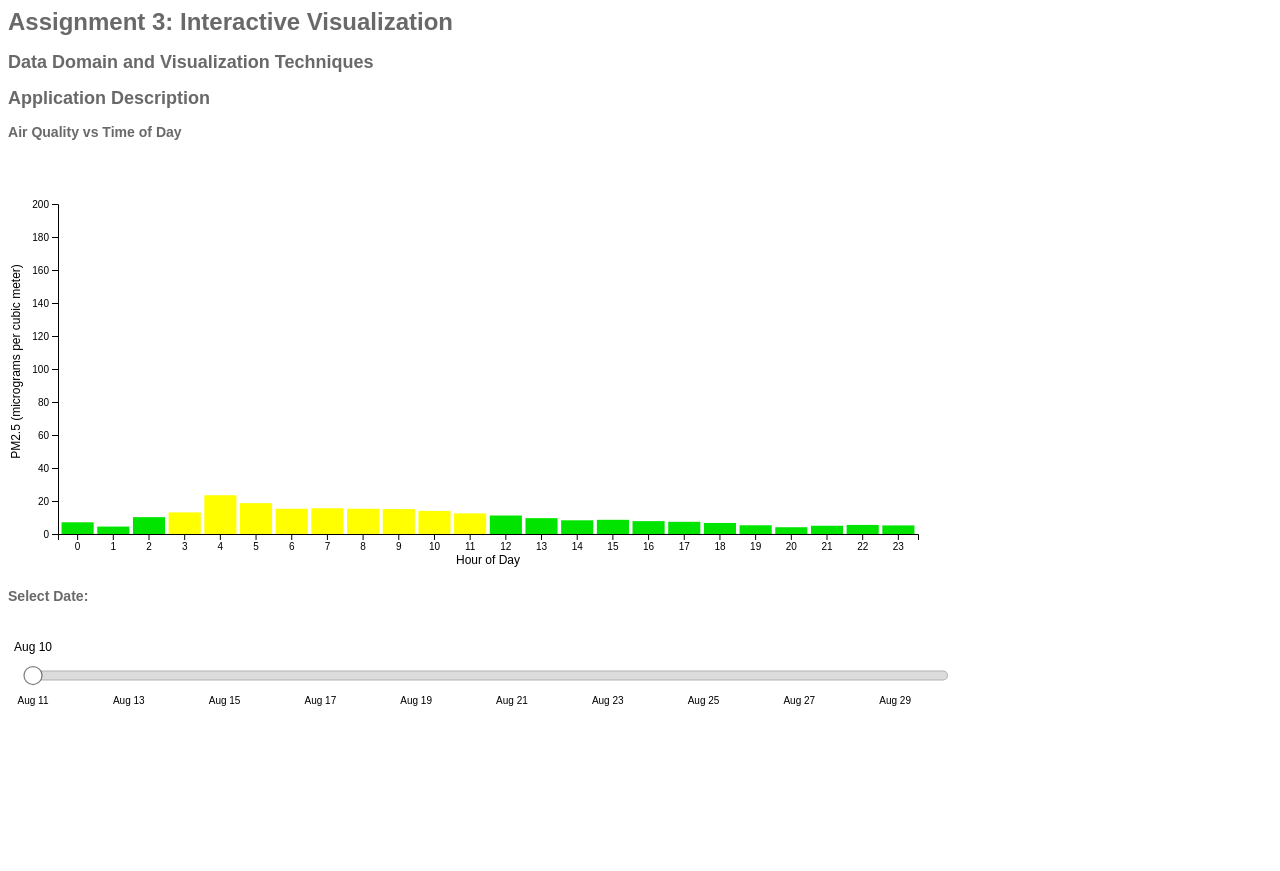
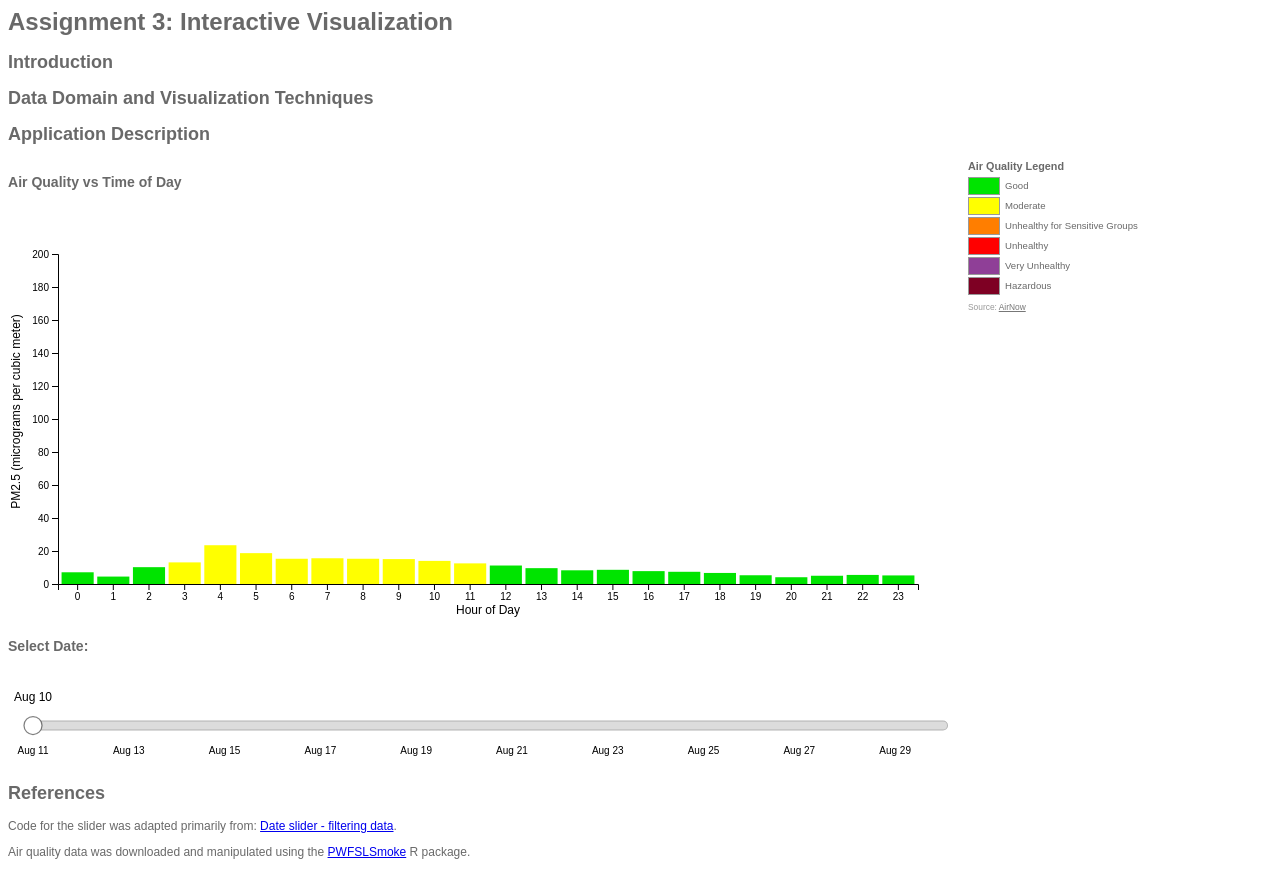
Before and after one commit to spencerpease-classes/info474, a plain HTML site: page assignments/a3/index.html in a window 1280 px wide. Before the commit the page ends 800 px from the top, so only its background shows below. Drawn offline with nearby package versions, Linux system fonts and the light colour scheme.

Commit message:
Add legend

```diff
--- a/assignments/a3/css/style.css
+++ b/assignments/a3/css/style.css
@@ -38,3 +38,55 @@ body {
     stroke-opacity: 0.5;
     stroke-width: 1.25px;
 }
+
+
+
+.my-legend .legend-title {
+    text-align: left;
+    margin-bottom: 5px;
+    font-weight: bold;
+    font-size: 90%;
+    }
+.my-legend .legend-scale ul {
+    margin: 0;
+    margin-bottom: 5px;
+    padding: 0;
+    float: left;
+    list-style: none;
+}
+.my-legend .legend-scale ul li {
+    font-size: 80%;
+    list-style: none;
+    margin-left: 0;
+    line-height: 18px;
+    margin-bottom: 2px;
+}
+.my-legend ul.legend-labels li span {
+    display: block;
+    float: left;
+    height: 16px;
+    width: 30px;
+    margin-right: 5px;
+    margin-left: 0;
+    border: 1px solid #999;
+}
+.my-legend .legend-source {
+    font-size: 70%;
+    color: #999;
+    clear: both;
+}
+.my-legend a {
+    color: #777;
+}
+
+#interactive {
+    float: left
+}
+
+.my-legend {
+    float: left;
+}
+
+footer {
+    clear: both;
+}
--- a/assignments/a3/index.html
+++ b/assignments/a3/index.html
@@ -8,17 +8,49 @@
 
 	<body>
 
-    <h1>Assignment 3: Interactive Visualization</h1>
+		<h1>Assignment 3: Interactive Visualization</h1>
+
+		<h2>Introduction</h2>
 
     <h2>Data Domain and Visualization Techniques</h2>
 
     <h2>Application Description</h2>
 
-		<h3>Air Quality vs Time of Day</h3>
-		<div id="vis"></div>
 
-		<h3>Select Date:</h3>
-		<div id="slider"></div>
+
+		<span id="interactive">
+
+				<h3>Air Quality vs Time of Day</h3>
+				<div id="vis"></div>
+
+				<h3>Select Date:</h3>
+				<div id="slider"></div>
+
+		</span>
+
+		<div class='my-legend'>
+				<div class='legend-title'>Air Quality Legend</div>
+				<div class='legend-scale'>
+					<ul class='legend-labels'>
+						<li><span style='background:#00E400;'></span>Good</li>
+						<li><span style='background:#FFFF00;'></span>Moderate</li>
+						<li><span style='background:#FF7E00;'></span>Unhealthy for Sensitive Groups</li>
+						<li><span style='background:#FF0000;'></span>Unhealthy</li>
+						<li><span style='background:#8F3F97;'></span>Very Unhealthy</li>
+						<li><span style='background:#7E0023;'></span>Hazardous</li>
+					</ul>
+				</div>
+				<div class='legend-source'>Source: <a href="https://airnow.gov/index.cfm?action=aqibasics.aqi">AirNow</a></div>
+			</div>
+
+
+		<footer>
+				<h2>References</h2>
+
+				<p>Code for the slider was adapted primarily from: <a href="bl.ocks.org/officeofjane/9b9e606e9876e34385cc4aeab188ed73">Date slider - filtering data</a>.</p>
+				<p>Air quality data was downloaded and manipulated using the <a href="mazamascience.github.io/PWFSLSmoke/">PWFSLSmoke</a> R package.</p>
+
+		</footer>
 
 	</body>
 
```
